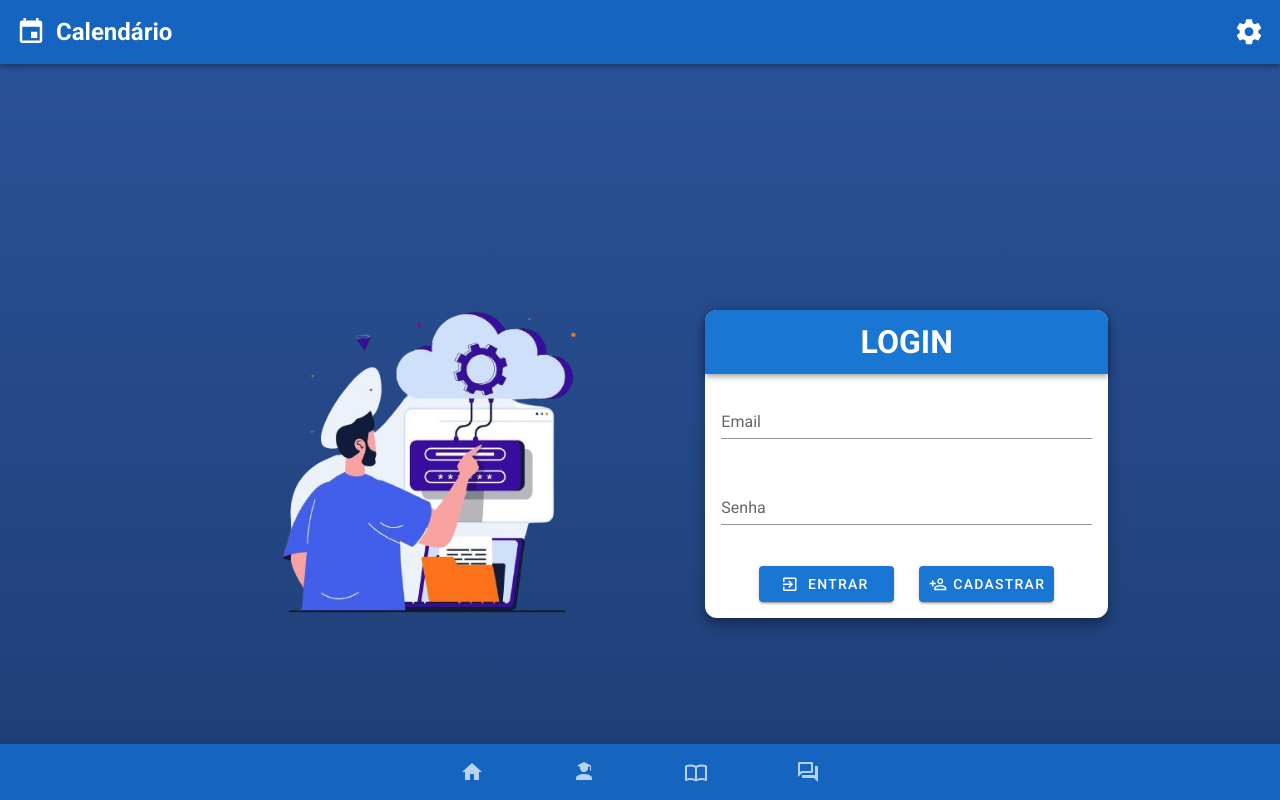
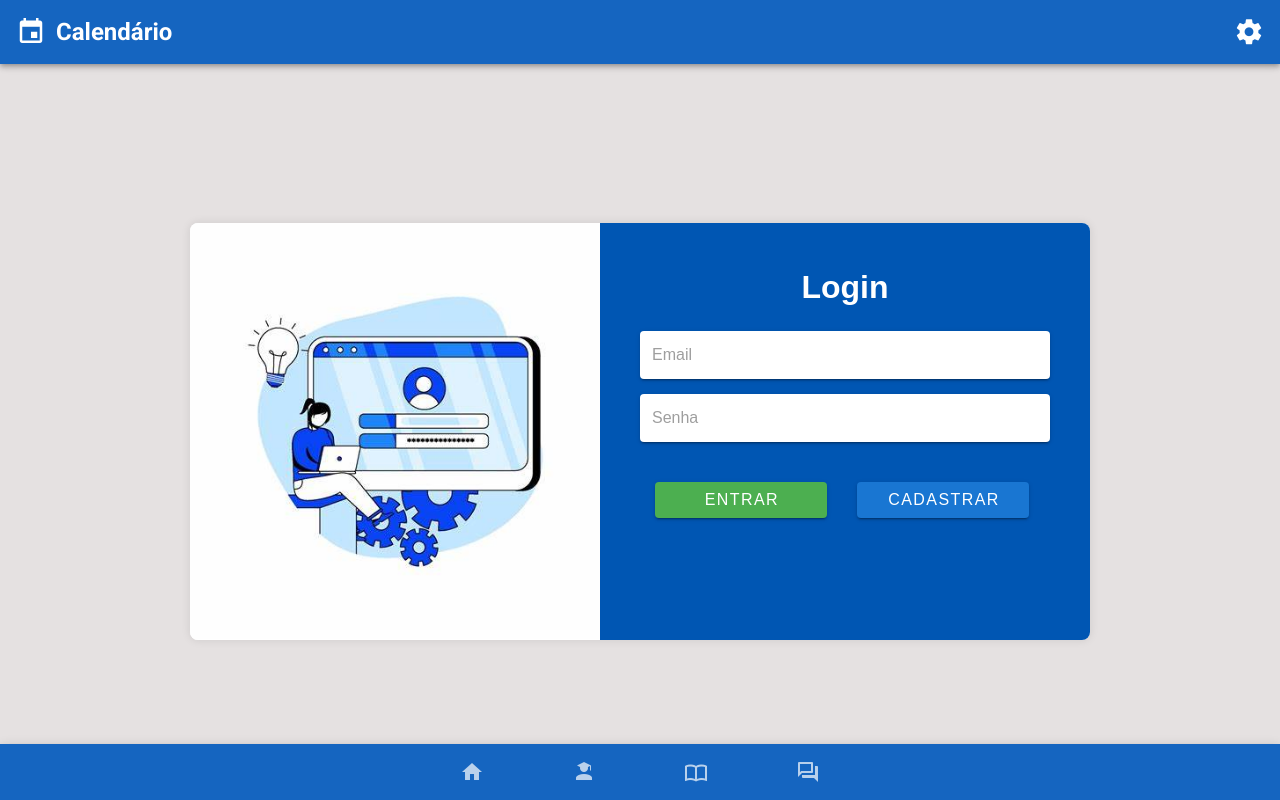
Before and after one commit to aquinodev2022/atividadeVueBeyond, a Vue app: page / in a window 1280 px wide. Built offline with nearby package versions, Linux system fonts and the light colour scheme.

Commit message:
Design da tela de login foram melhorados

```diff
--- a/src/pages/TelaLogin.vue
+++ b/src/pages/TelaLogin.vue
@@ -1,36 +1,47 @@
 <template>
-  <v-container fluid fill-height style="background-image: linear-gradient(to top, #1e3c72 0%, #1e3c72 1%, #2a5298 100%);">
-    <v-row align="center" justify="center">
-      <v-col md="5">
-        <img src="@/assets/telaLogin.png" alt="Imagem de fundo" class="imagem-fundo">
-      </v-col>
-
-      <v-col md="4" >
-        <v-card class="elevation-8 cardLogin">
-          <v-toolbar dark color="primary">
-            <h1 class="flex-grow-1 text-center white--text">LOGIN</h1>
-          </v-toolbar>
-          <v-card-text>
+  <v-container fluid fill-height class="container-bg">
+    <div class="login-wrapper">
+      <div class="login-container">
+        <div class="login-image">
+          <img src="@/assets/imagemLogin.jpg" alt="Imagem de Login">
+        </div>
+        <div class="login-form">
+          <h2>Login</h2>
           <v-form @submit.prevent="login">
-              <v-text-field v-model="email" label="Email" type="email" required></v-text-field>
-              <v-text-field v-model="password" label="Senha" type="password" required></v-text-field>
-
-              <div style="display: flex; justify-content: center; margin-top: 20px;">
-                <v-btn color="primary" type="submit" style="margin-right: 25px;">
-                  <v-icon left>mdi-login-variant</v-icon>
+            <div class="input-group">
+              <v-text-field
+                v-model="email"
+                id="email"
+                name="email"
+                type="email"
+                placeholder="Email"
+                required
+                hide-details
+                solo
+              ></v-text-field>
+            </div>
+            <div class="input-group">
+              <v-text-field
+                v-model="password"
+                id="password"
+                name="password"
+                type="password"
+                placeholder="Senha"
+                required
+                hide-details
+                solo
+              ></v-text-field>
+            </div>
+            <v-btn type="submit" color="success" class="login-button">
               Entrar
             </v-btn>
-                <v-btn color="primary" @click="registrarUsuario">
-                  <v-icon left style="margin-right: 10px; padding-left: 10px;">mdi-account-plus-outline</v-icon>
+            <v-btn color="primary" @click="registrarUsuario" class="register-button">
               Cadastrar
             </v-btn>
+          </v-form>
         </div>
-            </v-form>
-          </v-card-text>
-        </v-card>
-      </v-col>
-    </v-row>
-
+      </div>
+    </div>
   </v-container>
 </template>
 
@@ -46,6 +57,11 @@ const password = ref("");
 const registrarUsuario = async () => {
   if (!email.value || !password.value) {
     alert("Insira tanto o email quanto a senha para se cadastrar. Tente novamente!");
+    return;
+  }
+
+  if (password.value.length < 6) {
+    alert("A senha deve ter pelo menos 6 caracteres. Tente novamente!");
     return;
   }
 
@@ -70,30 +86,93 @@ const login = async () => {
 </script>
 
 <style scoped>
-.imagem-fundo {
-  width: 100%;
-  height: auto;
+* {
+  margin: 0;
+  padding: 0;
+  box-sizing: border-box;
+  font-family: Arial, sans-serif;
 }
 
-.calendario-btn {
-  position: absolute;
-  top: 90px;
-  right: 30px;
-  border-radius: 9px;
-  background-color: #054478;
+.container-bg {
+  background-color: #e5e1e1;
+  display: flex;
+  justify-content: center;
 }
 
-.cardLogin {
-  border-radius: 12px;
-  background-color: #ffffff;
-  box-shadow: 0px 4px 8px rgba(0, 0, 0, 0.1);
+.login-wrapper {
+  width: 100%;
+  max-width: 900px;
+  background-color: white;
+  border-radius: 8px;
+  box-shadow: 0 0 10px rgba(0, 0, 0, 0.1);
+  overflow: hidden;
+  margin-left: auto;
+  margin-right: auto;
+  margin-top: -65px; /* Ajuste manual da posição vertical */
 }
 
-.cardLogin .v-text-field {
-  margin-bottom: 20px;
+
+.login-container {
+  display: flex;
 }
 
-.cardLogin .v-btn {
-  width: 135px;
+.login-image {
+  flex: 1;
+}
+
+.login-image img {
+  width: 100%;
+  height: 100%;
+  object-fit: cover;
+}
+
+.login-form {
+  flex: 1;
+  padding: 40px;
+  background-color: #0056b3; /* Cor de fundo para a metade direita */
+}
+
+h2 {
+  margin-bottom: 20px;
+  color: #ffffff;
+  text-align: center;
+  font-size: 2em;
+}
+
+.input-group {
+  margin-bottom: 15px;
+  text-align: left;
+}
+
+.login-button {
+  width: 42%;
+  padding: 10px;
+  margin: 25px 15px ;
+  border: none;
+  border-radius: 4px;
+  background-color: #28a745;
+  color: white;
+  font-size: 16px;
+  cursor: pointer;
+}
+
+.login-button:hover {
+  background-color: #218838;
+}
+
+.register-button {
+  width: 42%;
+  padding: 10px;
+  margin: 25px 15px;
+  border: none;
+  border-radius: 4px;
+  background-color: #007bff;
+  color: white;
+  font-size: 16px;
+  cursor: pointer;
+}
+
+.register-button:hover {
+  background-color: #0056b3;
 }
 </style>
```
Also changed, not shown: src/assets/imagemLogin.jpg (added), src/assets/telaLogin.png (deleted). Lines whose indentation alone changed are shown as unchanged.
